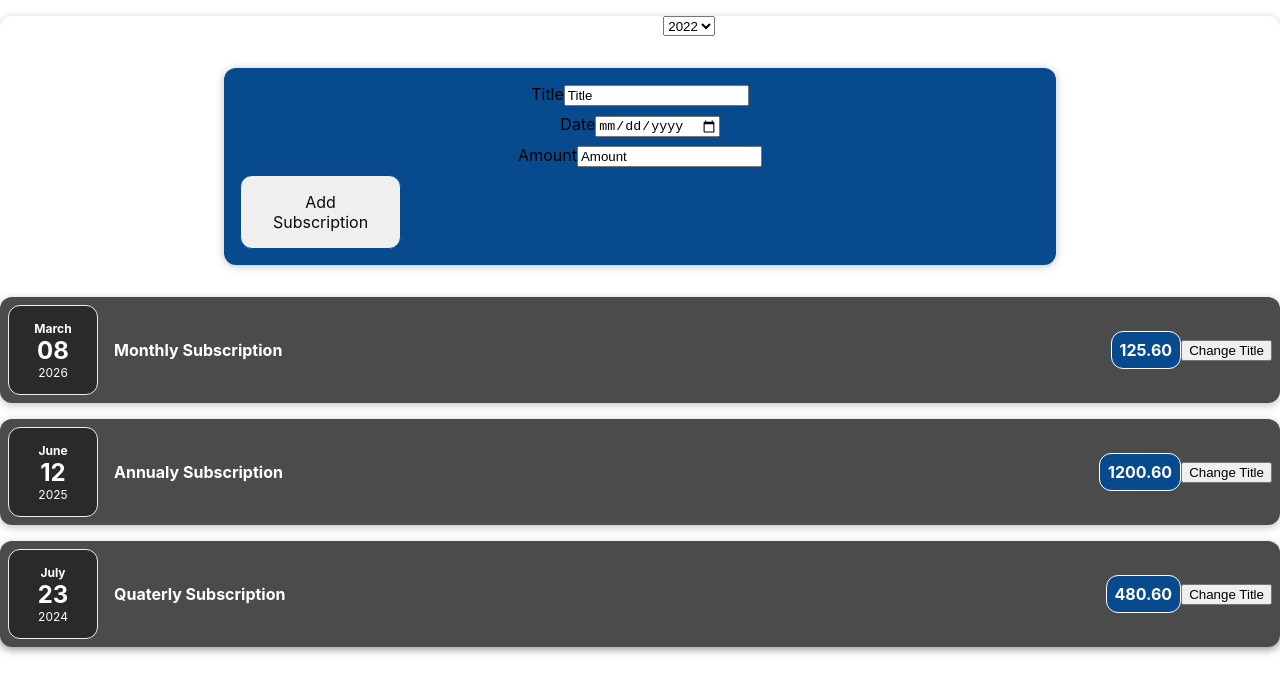
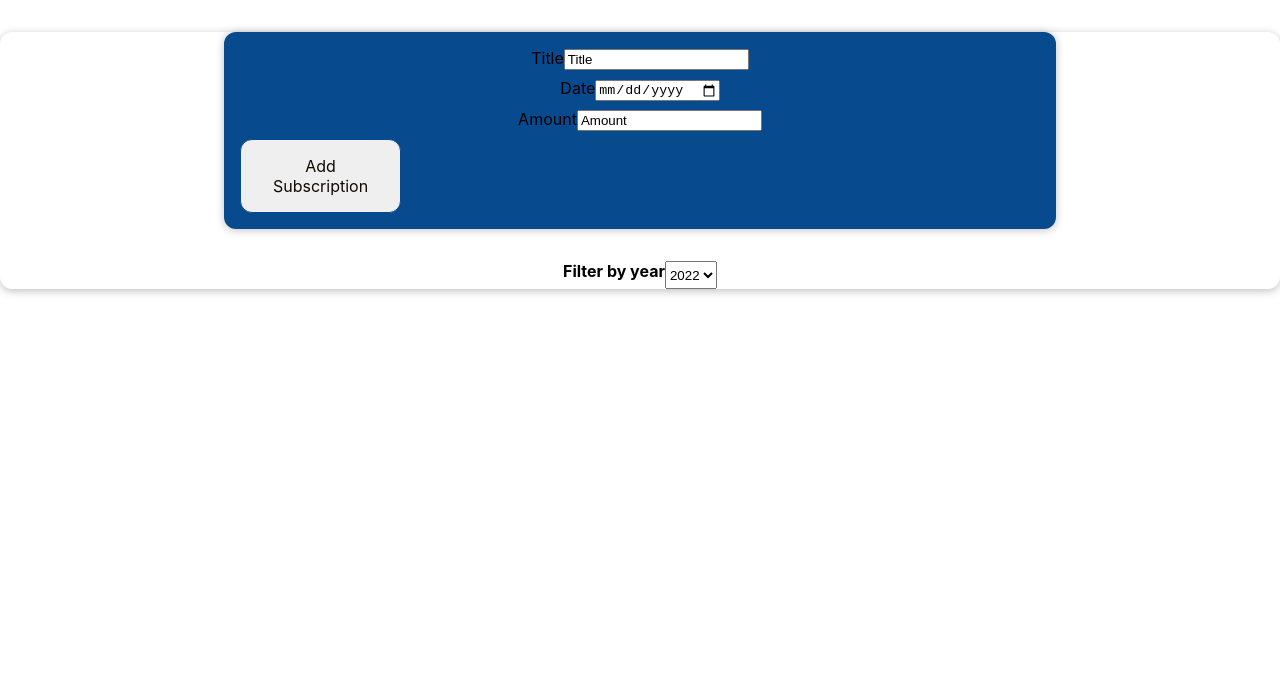
Before and after one commit to stkora/React-Basic-2.0, a React (Create React App) app in the folder my-app/: page / in a window 1280 px wide. Shown: the top 692 px of the page. Built offline with nearby package versions, Linux system fonts and the light colour scheme.

Commit message:
advance concept in React application

```diff
--- a/my-app/src/App.js
+++ b/my-app/src/App.js
@@ -1,14 +1,12 @@
 import { useState } from 'react';
-import logo from './logo.svg';
 import './App.css';
 import Subscription from './components/Subscription';
 import Container from './templates/Container';
 import NewSubscription from './components/NewSubscription/NewSubscription';
 import Filter from './components/Filter';
 // import React from 'react';
- const App =()=> {
 
-    let subscriptions =[
+const INITIAL_SUBSCRIPTION = [
       {
       id: "1",
       date: new Date('2026','02','08'),
@@ -28,30 +26,43 @@ import Filter from './components/Filter';
       amount: '480.60'
      }
   ]
-   const [filterData,setFilterData] = useState();
-   const addAddSubscriptionHandler =(data) =>{
-    subscriptions.push(data)
-    console.log("on add subscription",data)
+ const App =()=> {
+
+   const [subscriptions,setSubscriptions] = useState(INITIAL_SUBSCRIPTION)
+
+
+   const [filteredYear,setFilteredYear] = useState('2022');
+
+   const addSubscriptionHandler =(data) =>{
+    //subscriptions.push(data)
+    setSubscriptions(_prevState =>{return[data,...subscriptions]})
+    console.log("on add subscription",subscriptions)
    }
    const filterChangeHandler =(data) => {
-    setFilterData(data);
+    setFilteredYear(data);
     console.log("filter change Handler",data)
    }
 
-
-
+   const filteredSubscriptions = subscriptions.filter((item) => {
+     return item.date.getFullYear().toString() === filteredYear
+   })
   return (
-
-
     // React.createElement('div',{},React.createElement('h2',{},'Lets start!'))
     <Container>
-      <Filter onFilterChange={filterChangeHandler}/>
 
-    <NewSubscription onAddSubscription = {addAddSubscriptionHandler}/>
-    <Subscription date={subscriptions[0].date}  title={subscriptions[0].title}  amount={subscriptions[0].amount}/>
+      <NewSubscription onAddSubscription = {addSubscriptionHandler}  />
+
+    <Filter onFilterChange={filterChangeHandler}   selectedFilter={filteredYear}/>
+    {filteredSubscriptions.map((subscription)=>
+    <Subscription key={subscription.id} date={subscription.date}
+    title={subscription.title} amount={subscription.amount}/>)}
+
+    {/* <Subscription date={subscriptions[0].date}  title={subscriptions[0].title}  amount={subscriptions[0].amount}/>
     <Subscription date={subscriptions[1].date}  title={subscriptions[1].title}  amount={subscriptions[1].amount}/>
-    <Subscription date={subscriptions[2].date}  title={subscriptions[2].title}  amount={subscriptions[2].amount}/>
+    <Subscription date={subscriptions[2].date}  title={subscriptions[2].title}  amount={subscriptions[2].amount}/>    */}
+
     </Container>
+
   );
 }
 
--- a/my-app/src/components/Filter.css
+++ b/my-app/src/components/Filter.css
@@ -10,6 +10,7 @@
     margin: 1rem 0;
 }
 .filter label {
+    color: black;
     font-weight: bold;
     margin-bottom: 0.5rem;
 }
--- a/my-app/src/components/Filter.js
+++ b/my-app/src/components/Filter.js
@@ -7,9 +7,7 @@ const Filter =(props) => {
     return (
         <div className="filter">
            <div className="filter_control">
-            <lebel>
-                Filter by year
-            </lebel>
+            <label>Filter by year</label>
             <select value={props.selectedFilter} onChange={onSelectHandler}>
                 <option value="2022">2022</option>
                 <option value="2021">2021</option>
```
